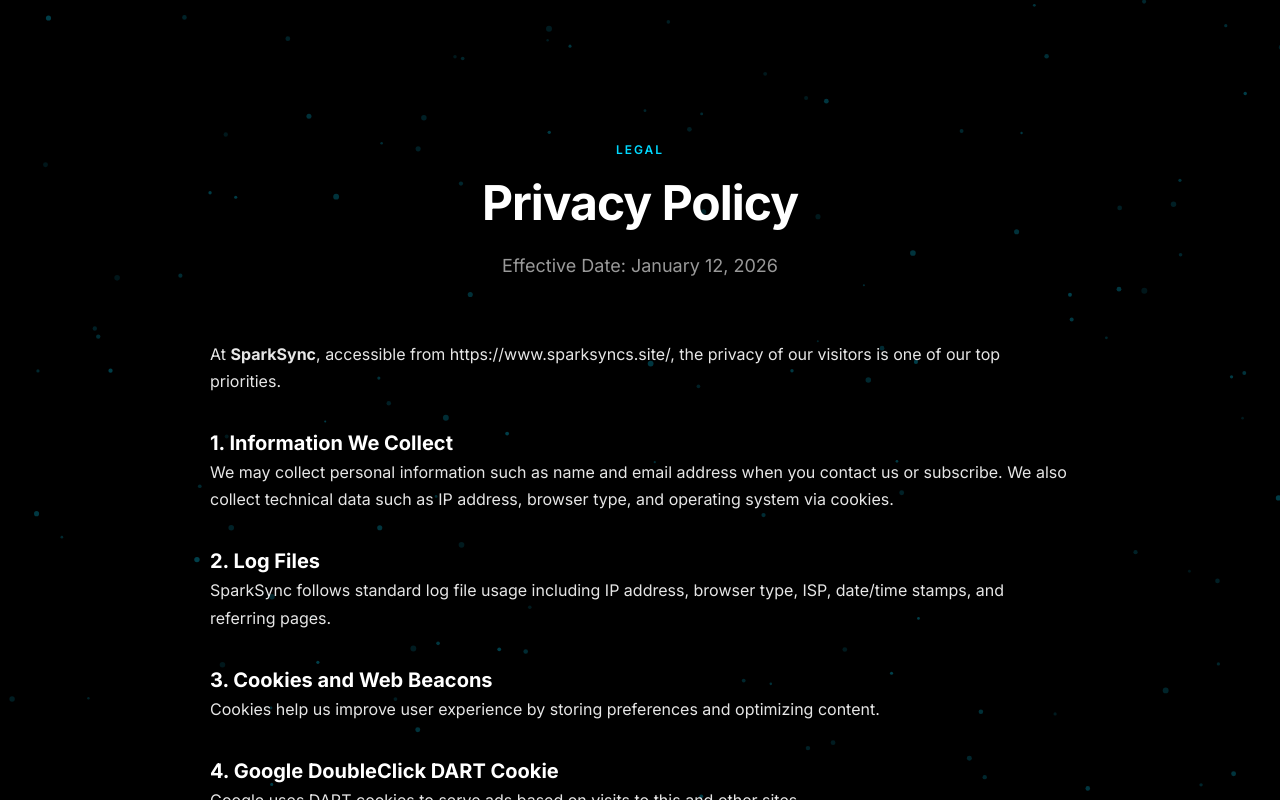
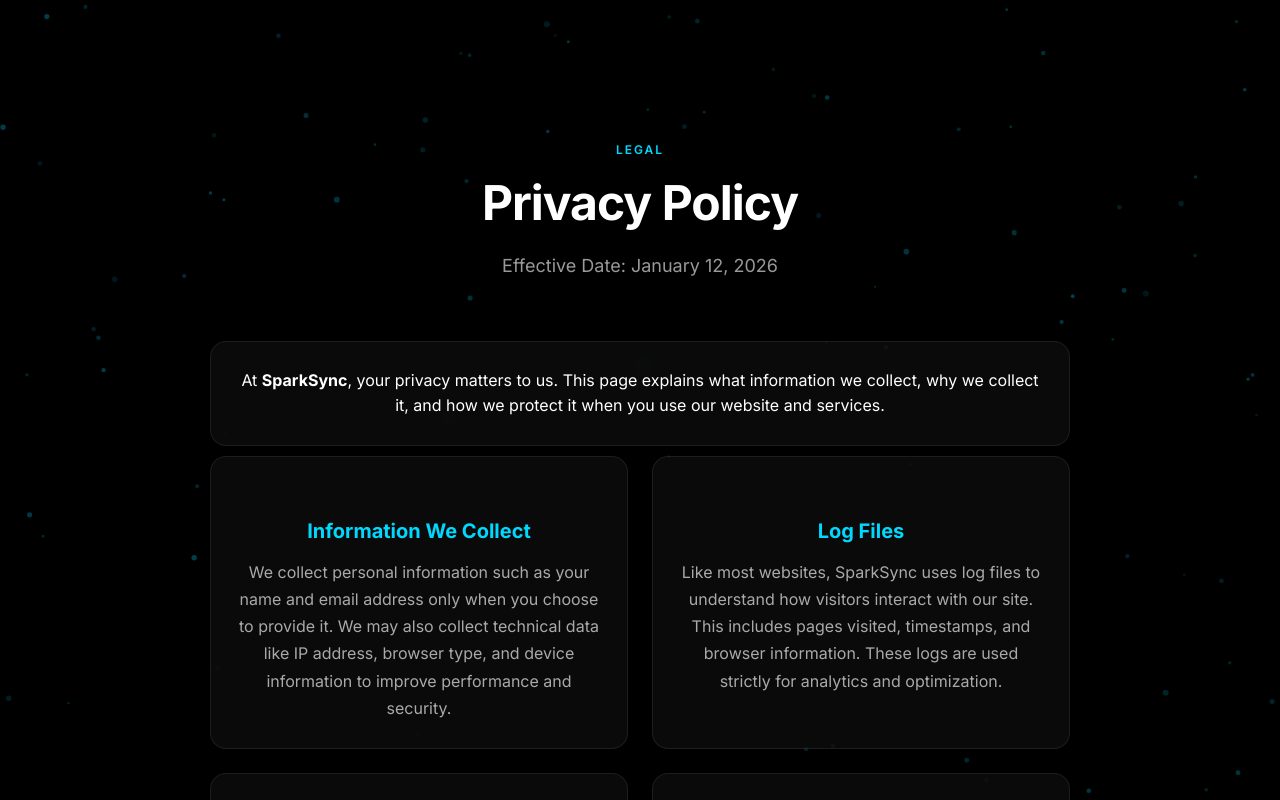
Before and after one commit to iamsahilshukla/sparkSync, a React (Vite) app: page /privacy-policy in a window 1280 px wide. Shown: the top 800 px of the page. Built offline with nearby package versions, Linux system fonts and the light colour scheme.

Commit message:
Updated policy section

```diff
--- a/package.json
+++ b/package.json
@@ -9,6 +9,8 @@
     "preview": "vite preview"
   },
   "dependencies": {
+    "@portabletext/react": "^6.0.2",
+    "@sanity/client": "^7.14.0",
     "react": "19.2.3",
     "react-dom": "19.2.3",
     "react-router-dom": "^7.12.0",
--- a/src/App.css
+++ b/src/App.css
@@ -118,14 +118,14 @@
 }
 
 /* Particle Canvas */
-#tsparticles {
+/* #tsparticles {
   position: absolute;
   width: 100%;
   height: 100%;
   top: 0;
   left: 0;
   z-index: 0;
-}
+} */
 
 /* Hero */
 .hero {
@@ -182,6 +182,173 @@
   gap: 20px;
   flex-wrap: wrap;
 }
+footer {
+  position: relative;
+  z-index: 5;
+  background: #000;
+  padding: 40px;
+  text-align: center;
+  border-top: 1px solid rgba(255, 255, 255, 0.05);
+}
+
+footer a {
+  color: #999;
+  text-decoration: none;
+}
+
+footer a:hover {
+  color: #00D9FF;
+}
+header {
+  position: fixed;
+  top: 0;
+  width: 100%;
+  z-index: 50;
+}
+
+
+.legal-with-particles {
+  position: relative;
+  min-height: 100vh;
+  overflow-x: hidden;
+}
+
+.legal-content-wrapper {
+  position: relative;
+  z-index: 2;
+  max-width: 900px;
+  margin: 0 auto;
+  padding: 140px 20px 100px;
+}
+
+/* Card grid */
+.legal-cards {
+  display: grid;
+  grid-template-columns: 1fr;
+  gap: 24px;
+}
+
+/* Individual policy card */
+.policy-card {
+  background: rgba(255, 255, 255, 0.04);
+  border: 1px solid rgba(255, 255, 255, 0.08);
+  border-radius: 16px;
+  padding: 26px 28px;
+  backdrop-filter: blur(10px);
+  transition: transform 0.25s ease, box-shadow 0.25s ease;
+}
+
+.policy-card-1{
+   background: rgba(255, 255, 255, 0.04);
+  border: 1px solid rgba(255, 255, 255, 0.08);
+  border-radius: 16px;
+  padding: 26px 28px;
+  backdrop-filter: blur(10px);
+  transition: transform 0.25s ease, box-shadow 0.25s ease;
+  margin-bottom: 10px;
+}
+.policy-card-2{
+   background: rgba(255, 255, 255, 0.04);
+  border: 1px solid rgba(255, 255, 255, 0.08);
+  border-radius: 16px;
+  padding: 26px 28px;
+  backdrop-filter: blur(10px);
+  transition: transform 0.25s ease, box-shadow 0.25s ease;
+  margin-top: 10px;
+}
+
+.policy-card:hover {
+  transform: translateY(-4px);
+  box-shadow: 0 10px 30px rgba(0, 217, 255, 0.08);
+}
+
+.policy-card h3 {
+  color: #00d9ff;
+  font-size: 18px;
+  margin-bottom: 12px;
+}
+
+.policy-card p,
+.policy-card li {
+  font-size: 15.5px;
+  line-height: 1.7;
+  color: #bbb;
+}
+
+.policy-card ul {
+  padding-left: 18px;
+}
+
+.policy-card a {
+  color: #00d9ff;
+  text-decoration: none;
+}
+
+.policy-card a:hover {
+  text-decoration: underline;
+}
+
+/* Tablet & up */
+@media (min-width: 768px) {
+  .legal-cards {
+    grid-template-columns: 1fr 1fr;
+  }
+}
+
+/* ================================
+   FOOTER (CLICK SAFE)
+================================ */
+
+footer {
+  position: relative;
+  z-index: 10;
+  background: #000;
+  padding: 40px 20px;
+  text-align: center;
+  border-top: 1px solid rgba(255, 255, 255, 0.05);
+}
+
+footer p {
+  color: #666;
+  font-size: 13px;
+}
+
+footer a {
+  color: #999;
+  text-decoration: none;
+  pointer-events: auto;
+}
+
+footer a:hover {
+  color: #00d9ff;
+  text-decoration: underline;
+}
+
+.footer-tagline {
+  margin-top: 10px;
+  opacity: 0.8;
+}
+
+/* ================================
+   HEADER SAFETY
+================================ */
+
+header {
+  position: fixed;
+  top: 0;
+  width: 100%;
+  z-index: 50;
+}
+
+/* ================================
+   MAIN CONTENT SAFETY
+================================ */
+
+main {
+  position: relative;
+  z-index: 1;
+}
+
 
 .btn {
   display: inline-flex;
@@ -2070,3 +2237,31 @@
   line-height: 1.7;
   opacity: 0.9;
 }
+
+#tsparticles {
+  pointer-events: none;
+  position: fixed;
+  inset: 0;
+  z-index: 0;
+}
+
+.legal-content-wrapper {
+  position: relative;
+  z-index: 2;
+  max-width: 900px;
+  margin: 0 auto;
+  padding: 140px 20px;
+}
+
+.blog-card {
+  margin-bottom: 40px;
+}
+
+.blog-card h2 {
+  color: #00d9ff;
+}
+
+.blog-card a {
+  color: #00d9ff;
+  text-decoration: none;
+}
--- a/src/App.jsx
+++ b/src/App.jsx
@@ -66,7 +66,7 @@
               <li><a href="#home" onClick={() => setMobileMenuOpen(false)}>Home</a></li>
               <li><a href="#about" onClick={() => setMobileMenuOpen(false)}>About</a></li>
               <li><a href="#services" onClick={() => setMobileMenuOpen(false)}>Services</a></li>
-              <li><a href="#packages" onClick={() => setMobileMenuOpen(false)}>Packages</a></li>
+              {/* <li><a href="#packages" onClick={() => setMobileMenuOpen(false)}>Packages</a></li> */}
               <li><a href="#process" onClick={() => setMobileMenuOpen(false)}>Process</a></li>
               <li><a href="#contact" onClick={() => setMobileMenuOpen(false)}>Contact</a></li>
             </ul>
--- a/src/Body.jsx
+++ b/src/Body.jsx
@@ -2,6 +2,8 @@
 import {Routes, Route} from "react-router-dom"
 import App from './App'
 import PrivacyPolicy from './pages/PrivacyPolicy'
+import Blog from './pages/Blog'
+import BlogDetail from './pages/BlogDetail'
 
 const Body = () => {
   return (
@@ -9,6 +11,9 @@
         <Routes>
             <Route path='/' element={<App />} />
             <Route path='/privacy-policy' element={<PrivacyPolicy />} />
+            <Route path="/blog" element={<Blog />} />
+            <Route path="/blog/:slug" element={<BlogDetail />} />
+
         </Routes>
     </div>
   )
--- a/src/pages/PrivacyPolicy.jsx
+++ b/src/pages/PrivacyPolicy.jsx
@@ -4,7 +4,6 @@
 import "../App.css";
 
 export default function PrivacyPolicy() {
-  // Match homepage particle responsiveness
   const getParticleCount = () => {
     const width = window.innerWidth;
     if (width < 480) return 30;
@@ -20,49 +19,28 @@
   }, []);
 
   useEffect(() => {
-    const handleResize = () => {
-      setParticleCount(getParticleCount());
-    };
+    const handleResize = () => setParticleCount(getParticleCount());
     window.addEventListener("resize", handleResize);
     return () => window.removeEventListener("resize", handleResize);
   }, []);
 
   return (
     <main className="legal-page legal-with-particles">
-      {/* Particles Background */}
+      {/* Particles */}
       <Particles
         id="tsparticles"
         init={particlesInit}
         options={{
           particles: {
-            number: {
-              value: particleCount,
-              density: { enable: true, value_area: 800 },
-            },
+            number: { value: particleCount, density: { enable: true, value_area: 800 } },
             color: { value: "#00D9FF" },
             shape: { type: "circle" },
             opacity: { value: 0.3, random: true },
             size: { value: 3, random: true },
-            links: { enable: false },
-            move: {
-              enable: true,
-              speed: 1,
-              direction: "none",
-              random: true,
-              straight: false,
-              outModes: "out",
-              attract: { enable: true, rotateX: 300, rotateY: 1200 },
+            move: { enable: true, speed: 1, random: true },
+            links: { enable: false }
           },
-          },
-          interactivity: {
-            detectsOn: "canvas",
-            events: {
-              onHover: { enable: false },
-              onClick: { enable: false },
-              resize: true,
-            },
-          },
-          detectRetina: true,
+          detectRetina: true
         }}
       />
 
@@ -75,60 +53,84 @@
             Effective Date: January 12, 2026
           </p>
         </div>
+        <div className="policy-card-1" style={{ textAlign: "center" }}>
+            <p>
+              At <strong>SparkSync</strong>, your privacy matters to us.
+              This page explains what information we collect, why we collect it,
+              and how we protect it when you use our website and services.
+            </p>
+          </div>
+        <div className="legal-content legal-cards">
 
-        <div className="legal-content">
+          {/* Intro */}
+
+
+          {/* Sections */}
+          <div className="policy-card" style={{ textAlign: "center" }}>
+            <h3>Information We Collect</h3>
             <p>
-            At <strong>SparkSync</strong>, accessible from
-            https://www.sparksyncs.site/, the privacy of our visitors is one of
-            our top priorities.
+              We collect personal information such as your name and email address
+              only when you choose to provide it. We may also collect technical
+              data like IP address, browser type, and device information to
+              improve performance and security.
             </p>
+          </div>
 
-          <h3>1. Information We Collect</h3>
+          <div className="policy-card" style={{ textAlign: "center" }}>
+            <h3>Log Files</h3>
             <p>
-            We may collect personal information such as name and email address
-            when you contact us or subscribe. We also collect technical data such
-            as IP address, browser type, and operating system via cookies.
+              Like most websites, SparkSync uses log files to understand how
+              visitors interact with our site. This includes pages visited,
+              timestamps, and browser information. These logs are used strictly
+              for analytics and optimization.
             </p>
+          </div>
 
-          <h3>2. Log Files</h3>
+          <div className="policy-card" style={{ textAlign: "center" }}>
+            <h3>Cookies</h3>
             <p>
-            SparkSync follows standard log file usage including IP address,
-            browser type, ISP, date/time stamps, and referring pages.
+              Cookies help us remember your preferences and improve your overall
+              experience. You can disable cookies through your browser settings
+              if you prefer.
             </p>
+          </div>
 
-          <h3>3. Cookies and Web Beacons</h3>
+          <div className="policy-card" style={{ textAlign: "center" }}>
+            <h3>Advertising & Third-Party Services</h3>
             <p>
-            Cookies help us improve user experience by storing preferences and
-            optimizing content.
+              We may display ads through Google AdSense. These third-party
+              services may use cookies or similar technologies. SparkSync does
+              not control how third-party advertisers use this data.
             </p>
+          </div>
 
-          <h3>4. Google DoubleClick DART Cookie</h3>
+          <div className="policy-card" style={{ textAlign: "center" }}>
+            <h3>Your Data Protection Rights</h3>
+            <ul style={{ listStyle: "none", padding: 0 }}>
+              <li>Access your personal data</li>
+              <li>Request correction of incorrect data</li>
+              <li>Request deletion of your data</li>
+            </ul>
+          </div>
+
+          <div className="policy-card" style={{ textAlign: "center" }}>
+            <h3>Children’s Privacy</h3>
             <p>
-            Google uses DART cookies to serve ads based on visits to this and
-            other sites.
+              SparkSync does not knowingly collect information from children
+              under the age of 13. If you believe such data has been shared,
+              please contact us immediately.
             </p>
+          </div>
 
-          <h3>5. Advertising Partners</h3>
+          {/* Contact */}
+
+
+        </div>
+        <div className="policy-card-2" style={{ textAlign: "center" }}>
+            <h3>Contact Us</h3>
             <p>
-            We use Google AdSense. SparkSync has no control over third-party
-            cookies.
-          </p>
-
-          <h3>6. GDPR & CCPA Rights</h3>
-          <ul>
-            <li>Right to access your data</li>
-            <li>Right to rectification</li>
-            <li>Right to erasure</li>
-          </ul>
-
-          <h3>7. Children’s Information</h3>
-          <p>
-            SparkSync does not knowingly collect data from children under 13.
-          </p>
-
-          <h3>8. Contact Us</h3>
-          <p>
-            Email:{" "}
+              If you have questions about this Privacy Policy, reach out to us at
+              <br />
               <a href="mailto:hello@sparksync.com">
                 hello@sparksync.com
               </a>
--- /dev/null
+++ b/src/sanityClient.js
@@ -0,0 +1,8 @@
+import { createClient } from "@sanity/client";
+
+export const sanityClient = createClient({
+  projectId: "lvj6k2t7",
+  dataset: "production",
+  apiVersion: "2024-01-01",
+  useCdn: true // fast + safe
+});
```
Also changed, not shown: src/pages/Blog.jsx (added, +60 -0 lines), src/pages/BlogDetail.jsx (added, +49 -0 lines), 1 other file (tests, documents, lock files or other folders). Lines whose indentation alone changed are shown as unchanged.
